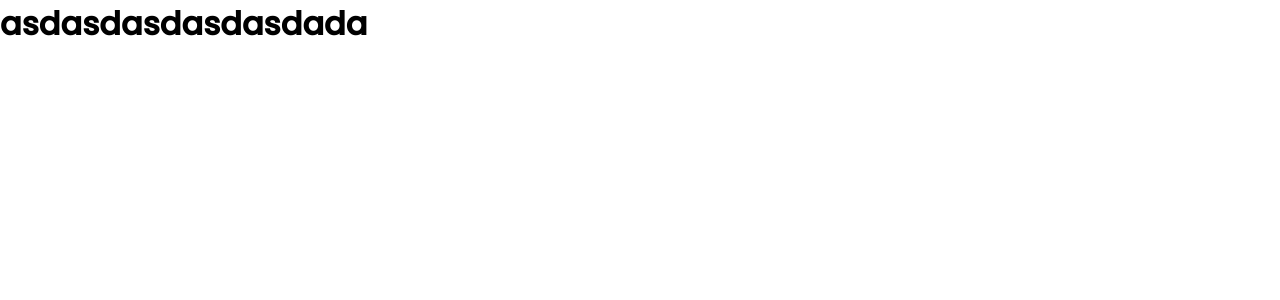
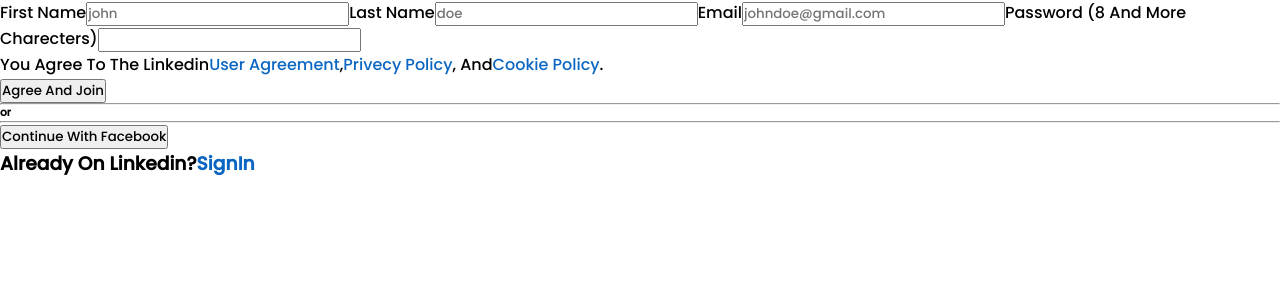
Before and after one commit to MohamadMahdi-Tasha/Linkedin.v2, a React (Create React App) app: page /signup in a window 1280 px wide. Shown: the top 300 px of the page. Built offline with nearby package versions, Linux system fonts and the light colour scheme.

Commit message:
creted strcutor of sign up page

```diff
--- a/src/App.js
+++ b/src/App.js
@@ -1,8 +1,9 @@
 // Codes By Mahdi Tasha
 // Importing Components
+import './styles/styles.scss';
 import {BrowserRouter as Router, Route, Switch} from 'react-router-dom';
 import Log_in from "./Pages/log-in/log-in.js";
-import './styles/styles.scss';
+import Sign_Up from "./Pages/sign-up/sign-up";
 
 // The App Function That Contains Pages And Components
 function App() {
@@ -15,7 +16,7 @@
                             <Log_in/>
                         </Route>
                         <Route path={"/signup"}>
-                            <h1>asdasdasdasdasdada</h1>
+                            <Sign_Up />
                         </Route>
                     </Switch>
                 </div>
--- a/src/Pages/log-in/log-in.js
+++ b/src/Pages/log-in/log-in.js
@@ -1,5 +1,4 @@
 // Codes By Mahdi Tasha
-// The Login Page
 // Importing Part
 import React, { Component } from "react";
 import { Link } from 'react-router-dom';
@@ -19,8 +18,8 @@
                     <main className="width-80">
                         <form action="#">
                             <h1 className={'c-blue mb-1'}>Welcome</h1>
-                            <input className={'width-100 p1 border-none bg-skyblue roundeddot5 input-hover-focus c-blue placeholder-blue mb-1 outline-none'} placeholder={"Email"} type="email"/>
-                            <input className={'width-100 p1 border-none bg-skyblue roundeddot5 input-hover-focus c-blue placeholder-blue mb-1 outline-none'} placeholder={"Password"} type="password"/>
+                            <input className={'width-100 p1 border-none bg-skyblue roundeddot5 input-hover-focus c-blue placeholder-blue mb-1 outline-none'} placeholder={"Email"} type="email" id={'login-email'}/>
+                            <input className={'width-100 p1 border-none bg-skyblue roundeddot5 input-hover-focus c-blue placeholder-blue mb-1 outline-none'} placeholder={"Password"} type="password" id={'login-password'}/>
                             <a href="#">Forgot Password ?</a>
                             <div className="login-and-signup width-100 dis-inline-flex mt-2 mb-3">
                                 <button className={'mr-1 bgc-blue c-white border-none btn-hover-dark-blue width-50'} type={'submit'}>Login</button>
--- a/src/Pages/sign-up/sign-up.js
+++ b/src/Pages/sign-up/sign-up.js
@@ -1 +1,47 @@
 // Codes By Mahdi Tasha
+// Importing Part
+import React, { Component } from "react";
+import { Link } from 'react-router-dom';
+
+class Sign_Up extends Component {
+    render() {
+        return (
+            <div clasName={"sign-up"}>
+                <div className="blur-bg">
+                    <div className="signup-options">
+                        <form action="#">
+                            <label htmlFor={'name'}>First Name</label>
+                            <input required type="text" id={'name'} name={'name'} placeholder={'john'}/>
+                            <label htmlFor={'last-name'}>Last Name</label>
+                            <input required type="text" id={'last-name'} name={'last-name'} placeholder={'doe'}/>
+                            <label htmlFor={'signup-email'}>Email</label>
+                            <input required type="email" id={'signup-email'} name={'signup-email'}
+                                   placeholder={'johndoe@gmail.com'}/>
+                            <label htmlFor={'signup-password'}>Password (8 And More Charecters)</label>
+                            <input required type="password" id={'signup-password'} name={'signup-password'}/>
+                            <p>You Agree To The Linkedin
+                                <a href={"#"}>User Agreement</a>,
+                                <a href={"#"}>Privecy Policy</a>,
+                                And
+                                <a href={"#"}>Cookie Policy</a>.
+                            </p>
+                            <button type='submit'>Agree And Join</button>
+                        </form>
+                        <div>
+                            <hr/>
+                            <h6>or</h6>
+                            <hr/>
+                        </div>
+                        <a href="#"><button>Continue With Facebook</button></a>
+                        <h3>
+                            Already On Linkedin?
+                            <Link to={'/'}>SignIn</Link>
+                        </h3>
+                    </div>
+                </div>
+            </div>
+        );
+    }
+}
+
+export default Sign_Up;
```
